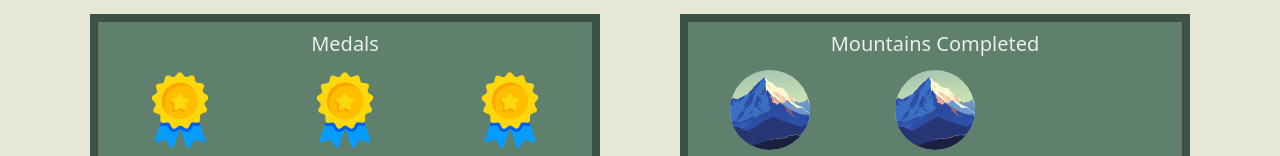
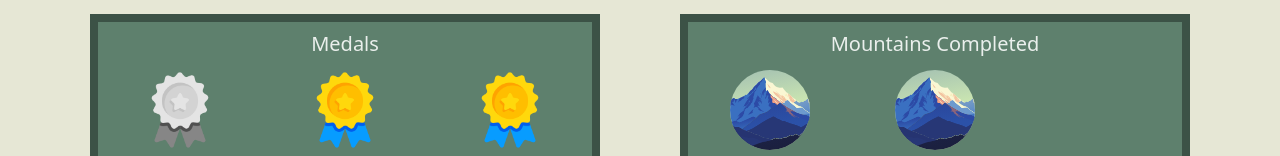
Before and after one commit to JunLi23/CardiYo, a React (Vite) app in the folder client/: page /Profile in a window 1280 px wide. Shown: the part 634-790 px from the top of the page. Built offline with nearby package versions, Linux system fonts and the light colour scheme.

Commit message:
Commented out saved profile data from local storage

```diff
--- a/client/src/components/MedalBox.jsx
+++ b/client/src/components/MedalBox.jsx
@@ -11,7 +11,7 @@ const MedalIcon = ({earned, label}) => {
 
 const MedalBox = () => {
     const medals = [
-        { id: 1, label: "Everest", earned: true },
+        { id: 1, label: "Everest", earned: false },
         { id: 2, label: "Fuji", earned: true },
         { id: 3, label: "K2", earned: true },
         { id: 4, label: "Kilimanjaro", earned: false },
--- a/client/src/pages/Settings.jsx
+++ b/client/src/pages/Settings.jsx
@@ -15,12 +15,12 @@ const Settings = () => {
   const navigate = useNavigate();
   const settingsButton = "md:w-75 w-50 mx-auto m-2 bg-[#3C5246] text-white py-2";
 
-  {/* Loads Saved Profile Data From Local Storage */}
-  useEffect(() => {
-    const savedData = localStorage.getItem("profileData");
-    if (savedData) {
-      setProfile(JSON.parse(savedData));
-    }}, []);
+  // {/* Loads Saved Profile Data From Local Storage */}
+  // useEffect(() => {
+  //   const savedData = localStorage.getItem("profileData");
+  //   if (savedData) {
+  //     setProfile(JSON.parse(savedData));
+  //   }}, []);
 
   return (
     <>
```
